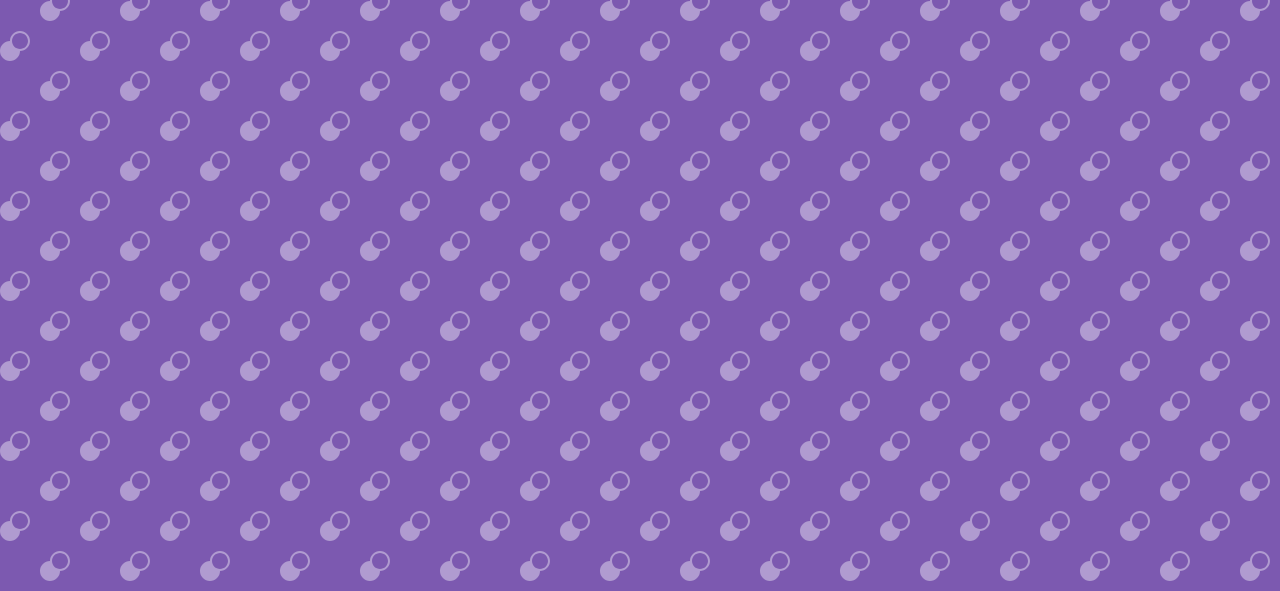
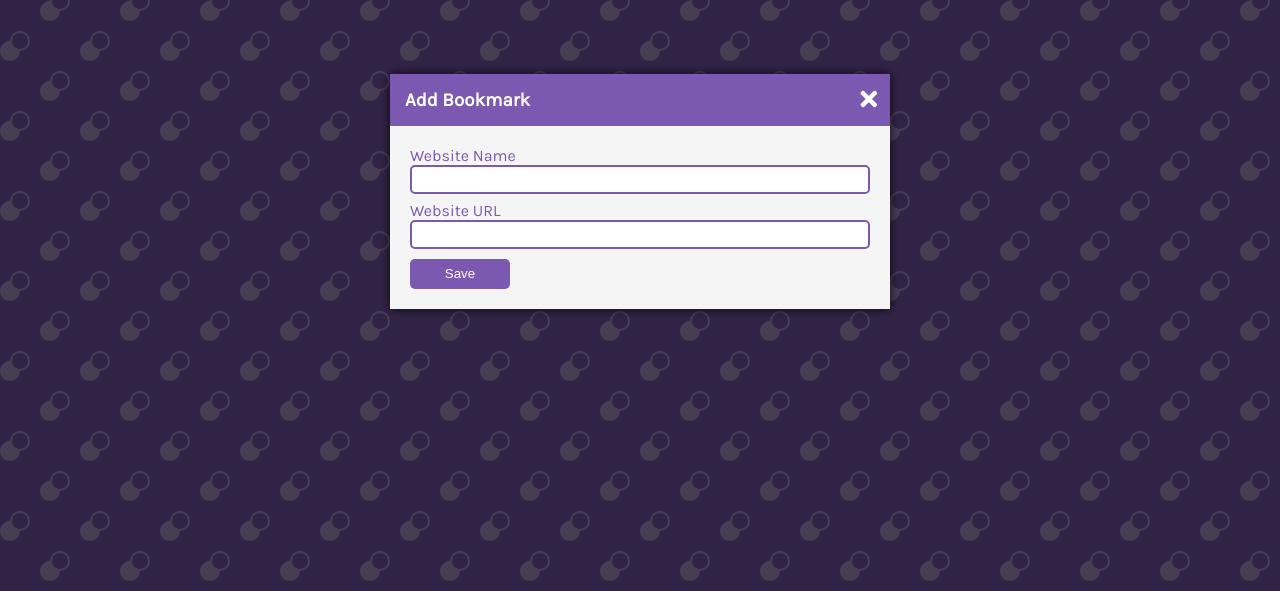
Before and after one commit to hoangunity/book-keeper-app, a plain HTML site: page index.html in a window 1280 px wide. Shown: the part 209-800 px from the top of the page. Drawn offline with Linux system fonts and the light colour scheme.

Commit message:
Building the Modal

```diff
--- a/index.html
+++ b/index.html
@@ -69,6 +69,30 @@
         </div>
       </div>
     </div>
+    <!-- Modal -->
+    <div class="modal-container show-modal" id="modal">
+      <div class="modal">
+        <i class="fas fa-times close-icon" id="close-modal"></i>
+        <div class="modal-header">
+          <h3>Add Bookmark</h3>
+        </div>
+        <div class="modal-content">
+          <form id="bookmark-form">
+            <!-- Website Name -->
+            <div class="form-group">
+              <label for="website-name" class="form-label">Website Name</label>
+              <input type="text" class="form-input" id="website-name" />
+            </div>
+            <!-- Website URL -->
+            <div>
+              <label for="website-url" class="form-label">Website URL</label>
+              <input type="text" class="form-input" id="website-url" />
+            </div>
+            <button type="submit">Save</button>
+          </form>
+        </div>
+      </div>
+    </div>
     <!-- Script -->
     <script src="script.js"></script>
   </body>
--- a/style.css
+++ b/style.css
@@ -87,6 +87,104 @@ a:active {
   margin-right: 5px;
 }
 
+/* Modal */
+.modal-container {
+  background: rgba(0, 0, 0, 0.6);
+  display: none;
+  position: fixed;
+  top: 0;
+  left: 0;
+  right: 0;
+  bottom: 0;
+}
+
+.show-modal {
+  display: flex;
+  justify-content: center;
+  align-items: center;
+}
+
+.modal {
+  background: white;
+  box-shadow: 0 0 10px rgba(0, 0, 0, 0.8);
+  max-width: 95%;
+  width: 500px;
+  animation: modalopen 1s;
+}
+
+@keyframes modalopen {
+  from {
+    opacity: 0;
+  }
+
+  to {
+    opacity: 1;
+  }
+}
+
+.close-icon {
+  float: right;
+  color: white;
+  font-size: 24px;
+  position: relative;
+  top: 13px;
+  right: 13px;
+  cursor: pointer;
+}
+
+.modal-header {
+  background: var(--primary-color);
+  color: white;
+  padding: 15px;
+}
+
+h3 {
+  margin: 0;
+}
+
+.modal-content {
+  padding: 20px;
+  background: whitesmoke;
+}
+
+/* Form */
+.form-group {
+  height: 55px;
+}
+
+.form-input {
+  width: 97%;
+  padding: 5px;
+  border: 2px solid var(--primary-color);
+  border-radius: var(--border-radius);
+  display: block;
+  outline: none;
+}
+
+.form-label {
+  color: var(--primary-color);
+  display: block;
+}
+
+button {
+  cursor: pointer;
+  color: white;
+  background: var(--primary-color);
+  height: 30px;
+  width: 100px;
+  border: none;
+  border-radius: var(--border-radius);
+  margin-top: 10px;
+}
+
+button:hover {
+  filter: brightness(110%);
+}
+
+button:focus {
+  outline: none;
+}
+
 /* Media Query: Large Smartphone (Vertical) */
 @media screen and (max-width: 600px) {
   .container {
```
